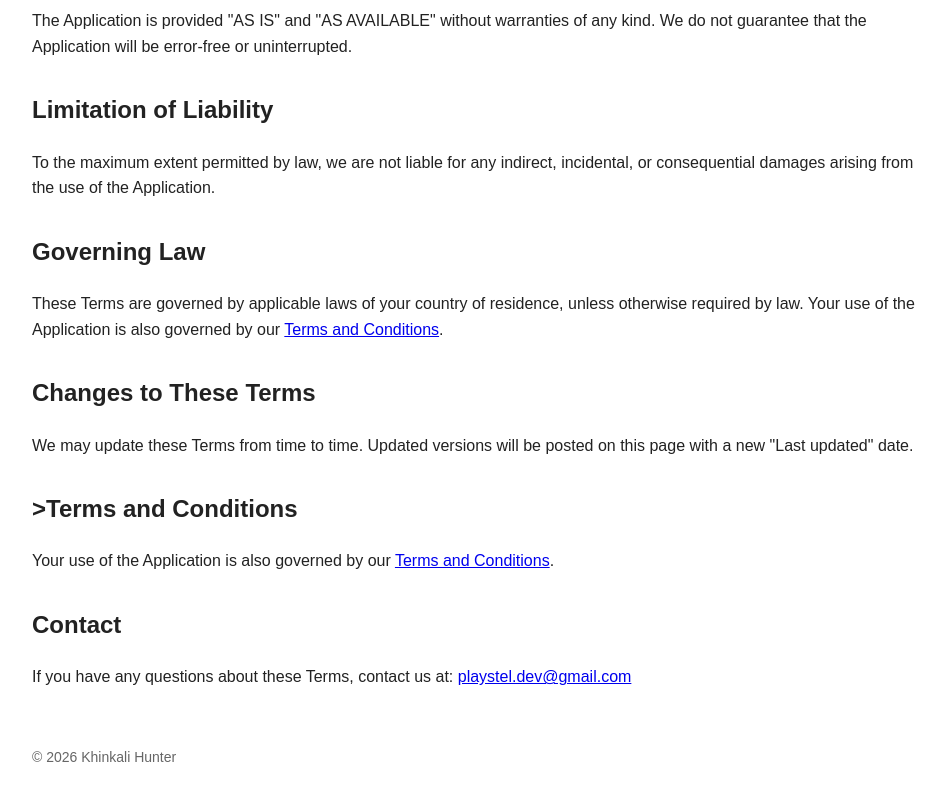
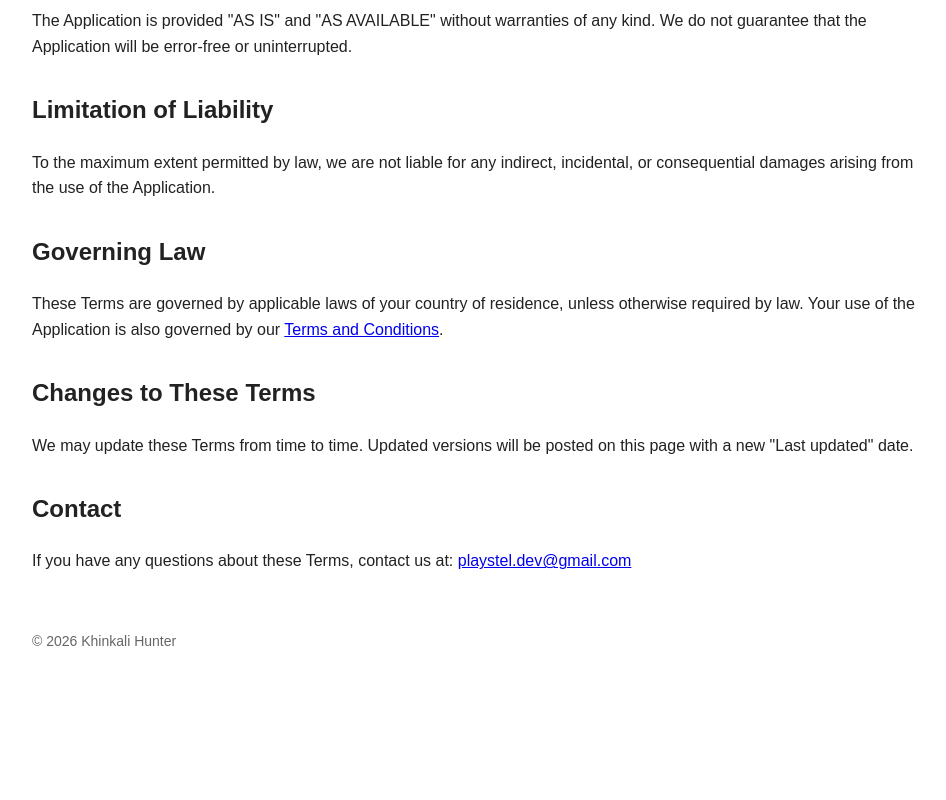
Before and after one commit to playstel/khinkali-hunter-legal, a plain HTML site: page terms.html in a window 1280 px wide. Shown: the part 1067-1867 px from the top of the page, without its empty margins (158-1104 px from the left). After the commit the page ends 1759 px from the top, so only its background shows below. Drawn offline with Linux system fonts and the light colour scheme.

Commit message:
Update terms.html

```diff
--- a/terms.html
+++ b/terms.html
@@ -99,12 +99,6 @@ We may update these Terms from time to time.
 Updated versions will be posted on this page with a new "Last updated" date.
 </p>
 
-<h2>>Terms and Conditions</h2>
-<p>
-Your use of the Application is also governed by our
-<a href="terms.html">Terms and Conditions</a>.
-</p>
-
 <h2>Contact</h2>
 <p>
 If you have any questions about these Terms, contact us at:
```
